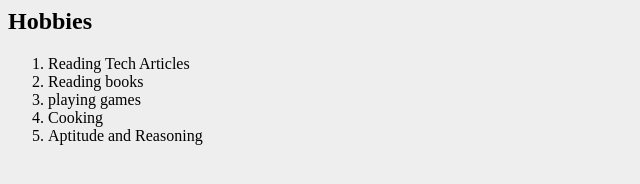
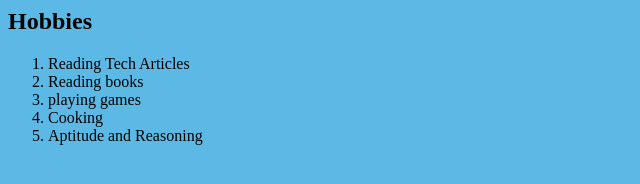
Before and after one commit to Kartheek3103/CV, a plain HTML site: page hobbies.html in a window 1280 px wide. Shown: the whole page, without its empty margins (0-640 px from the left). Drawn offline with Linux system fonts and the light colour scheme.

Commit message:
Update hobbies.html

```diff
--- a/hobbies.html
+++ b/hobbies.html
@@ -6,7 +6,7 @@
     <meta name="viewport" content="width=device-width, initial-scale=1.0">
     <title><b>Hobbies</b></title>
 </head>
-<body style="background-color: #EEEEEE;">
+<body style="background-color: #5CB8E4; ">
     <h2>Hobbies</h2>
     <ol>
         <li>Reading Tech Articles</li>
```
